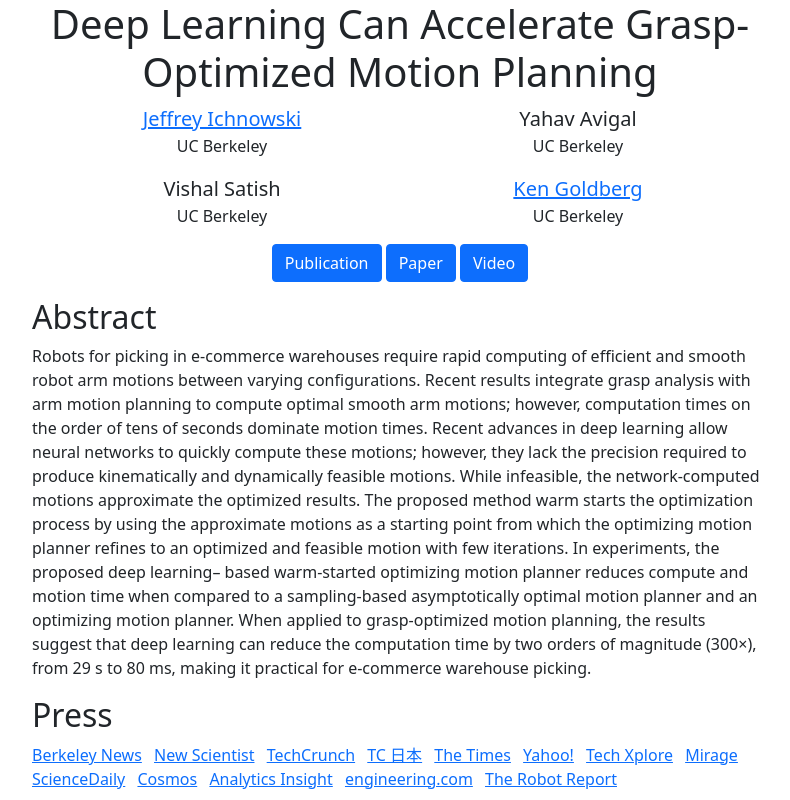
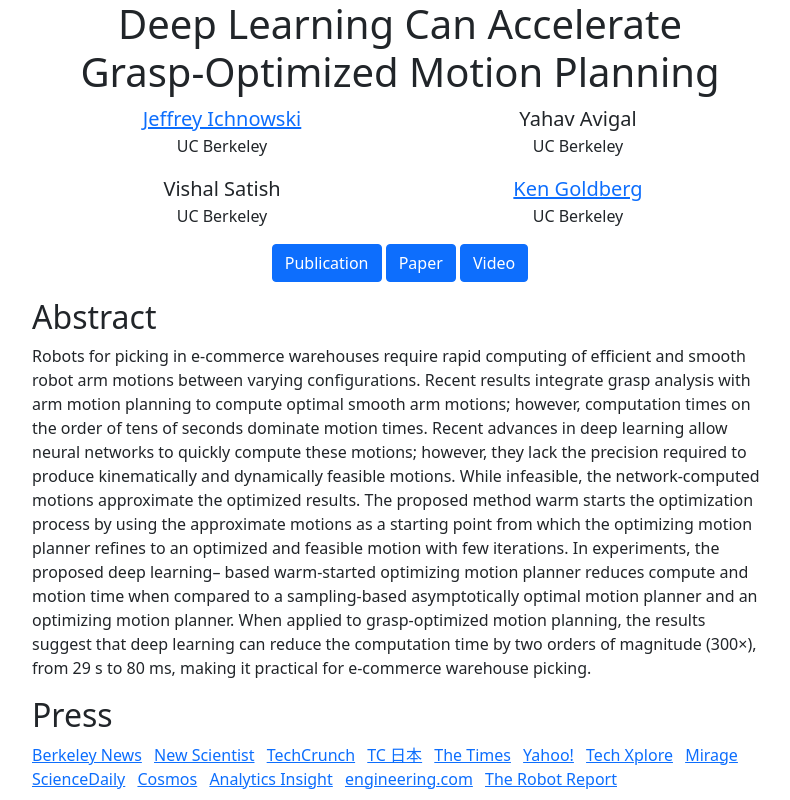
Before and after one commit to BerkeleyAutomation/dj-gomp, a plain HTML site: page index.html in a window 1280 px wide. Shown: the top 800 px of the page, without its empty margins (240-1030 px from the left). Drawn offline with nearby package versions, Linux system fonts and the light colour scheme.

Commit message:
Title wrapping changes

```diff
--- a/index.html
+++ b/index.html
@@ -24,7 +24,8 @@
       <div class="row">
         <div class="col-xs-12 col-md-10 offset-md-1 col-lg-8 offset-lg-2">
           <div class="page-header text-center">
-            <h1>Deep Learning Can Accelerate Grasp-Optimized Motion Planning</h1>
+            <h1>Deep Learning Can Accelerate<br/>
+            <span class="text-nowrap">Grasp-Optimized</span> Motion Planning</h1>
           </div>
 
           <div class="container">
```
